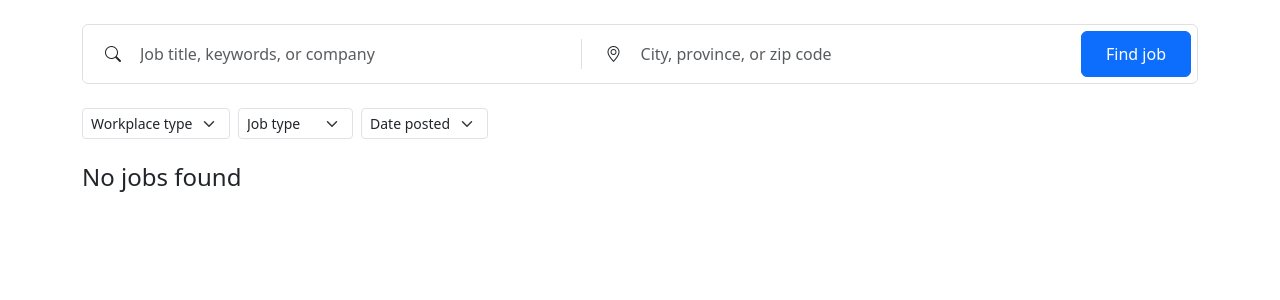
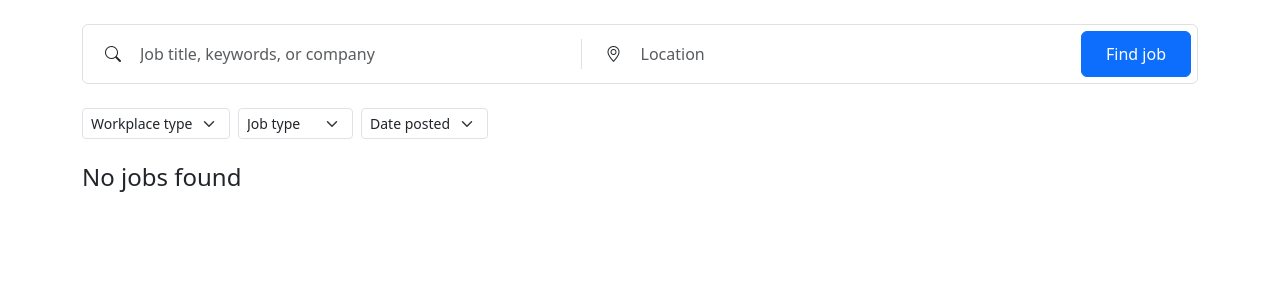
Before and after one commit to alexgalicio/jobportal, a Django app: page /jobs/ in a window 1280 px wide. Shown: the part 69-369 px from the top of the page. Run offline with Django 5.2, Linux system fonts and the light colour scheme; data that the repository does not hold is empty; some libraries are stand-ins or nearby versions.

Commit message:
chore: change location placeholder

```diff
--- a/main/templates/main/job_list.html
+++ b/main/templates/main/job_list.html
@@ -22,7 +22,7 @@
             <div class="input-group">
               <span class="input-group-text"><i class="bi bi-geo-alt"></i></span>
               <input type="text" class="form-control" id="location" name="location" value="{{ location_query }}"
-                placeholder="City, province, or zip code">
+                placeholder="Location">
             </div>
           </div>
           <button type="submit" class="btn btn-primary search-btn rounded">Find job</button>
```
